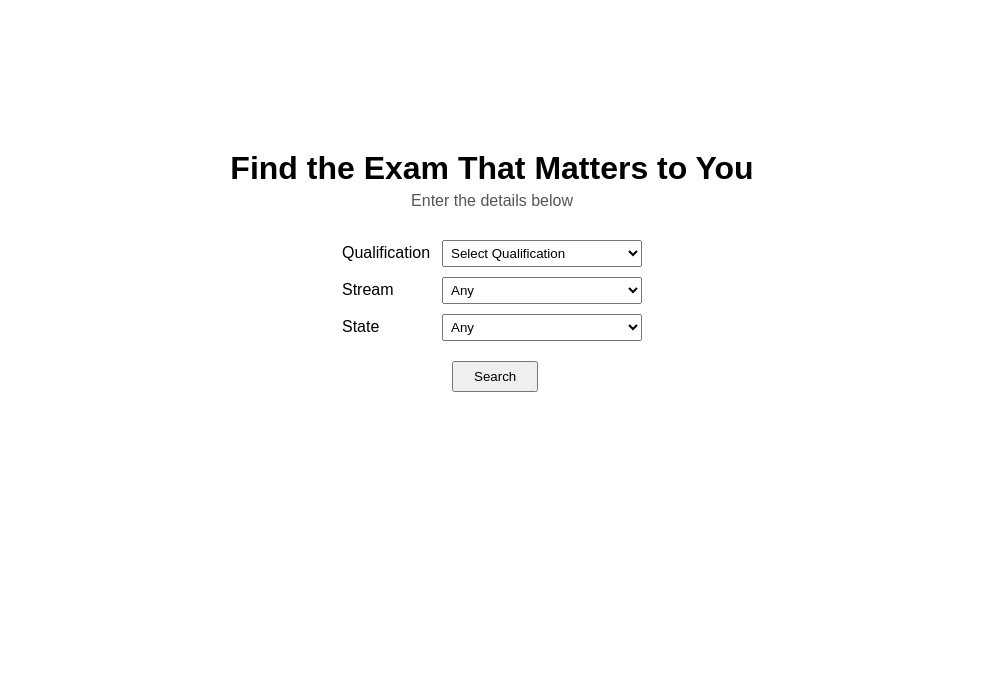
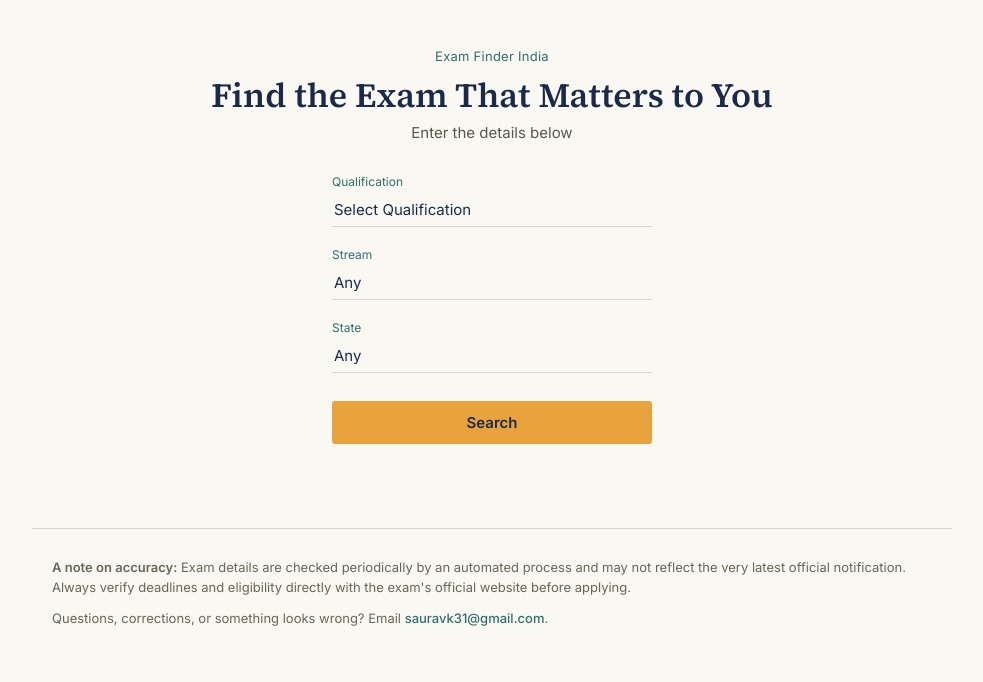
Before and after one commit to sauravk31-alt/ai-builder-portfolio, a plain HTML site: page index.html in a window 1280 px wide. Shown: the whole page, without its empty margins (148-1131 px from the left). Drawn offline with nearby package versions, Linux system fonts and the light colour scheme.

Commit message:
latest version 4th Sept

```diff
--- a/index.html
+++ b/index.html
@@ -3,38 +3,195 @@
 <head>
     <title>Exam Finder India</title>
     <script src="https://cdnjs.cloudflare.com/ajax/libs/PapaParse/5.4.1/papaparse.min.js"></script>
+    <link rel="preconnect" href="https://fonts.googleapis.com">
+    <link href="https://fonts.googleapis.com/css2?family=Source+Serif+4:opsz,wght@8..60,400;8..60,600&family=Inter:wght@400;500;600&display=swap" rel="stylesheet">
     <style>
+        :root {
+            --ink: #1B2A4A;
+            --marigold: #E8A33D;
+            --teal: #2F6F6B;
+            --paper: #FAF8F3;
+            --line: #D9D3C4;
+            --row-tint: #F1ECE0;
+        }
+
+        * { box-sizing: border-box; }
+
         body {
-            font-family: Arial, sans-serif;
+            font-family: 'Inter', sans-serif;
             margin: 0;
-            padding: 0 20px;
+            background: var(--paper);
+            color: var(--ink);
         }
+
         .landing {
-            min-height: 55vh;
+            min-height: 58vh;
             display: flex;
             flex-direction: column;
             justify-content: center;
             align-items: center;
-            padding-top: 40px;
+            padding: 48px 20px 24px;
+            text-align: center;
         }
-        h1 { text-align: center; margin-bottom: 5px; }
-        .subtitle { text-align: center; margin-top: 0; margin-bottom: 30px; color: #555; }
-        .filters { width: 300px; }
-        .filters div { margin-bottom: 10px; display: flex; align-items: center; }
-        .filters label { width: 100px; text-align: left; }
-        .filters select { flex: 1; padding: 4px; }
-        .filters button { margin-top: 10px; margin-left: 110px; padding: 6px 20px; cursor: pointer; }
-        .results-section { max-width: 900px; margin: 0 auto 60px auto; }
-        table { width: 100%; border-collapse: collapse; margin-top: 20px; }
-        th, td { border: 1px solid #ccc; padding: 8px; text-align: left; }
-        th { background-color: #f0f0f0; }
-        .no-results { text-align: center; color: #777; margin-top: 20px; }
-        .status-msg { text-align: center; color: #999; }
+
+        .site-label {
+            font-size: 13px;
+            letter-spacing: 0.02em;
+            color: var(--teal);
+            margin-bottom: 10px;
+        }
+
+        h1 {
+            font-family: 'Source Serif 4', serif;
+            font-weight: 600;
+            font-size: 34px;
+            margin: 0 0 6px 0;
+            line-height: 1.25;
+        }
+
+        .subtitle {
+            font-size: 15px;
+            color: #5b5748;
+            margin: 0 0 32px 0;
+        }
+
+        .filters {
+            width: 320px;
+        }
+
+        .filters div {
+            margin-bottom: 20px;
+            text-align: left;
+        }
+
+        .filters label {
+            display: block;
+            font-size: 12px;
+            color: var(--teal);
+            margin-bottom: 4px;
+        }
+
+        .filters select {
+            width: 100%;
+            padding: 8px 2px;
+            font-family: 'Inter', sans-serif;
+            font-size: 15px;
+            color: var(--ink);
+            background: transparent;
+            border: none;
+            border-bottom: 1.5px solid var(--line);
+            appearance: none;
+            cursor: pointer;
+        }
+
+        .filters select:focus {
+            outline: none;
+            border-bottom-color: var(--marigold);
+        }
+
+        .filters button {
+            margin-top: 8px;
+            width: 100%;
+            padding: 12px 0;
+            background: var(--marigold);
+            color: var(--ink);
+            border: none;
+            font-family: 'Inter', sans-serif;
+            font-weight: 600;
+            font-size: 15px;
+            cursor: pointer;
+            border-radius: 3px;
+        }
+
+        .filters button:hover {
+            background: #dc9530;
+        }
+
+        .filters button:focus-visible,
+        .filters select:focus-visible {
+            outline: 2px solid var(--teal);
+            outline-offset: 2px;
+        }
+
+        .status-msg {
+            font-size: 13px;
+            color: #8a8574;
+            margin-top: 20px;
+        }
+
+        .results-section {
+            max-width: 920px;
+            margin: 0 auto 60px auto;
+            padding: 0 20px;
+        }
+
+        table {
+            width: 100%;
+            border-collapse: collapse;
+            font-size: 14px;
+        }
+
+        th {
+            background: var(--ink);
+            color: var(--paper);
+            font-family: 'Inter', sans-serif;
+            font-weight: 500;
+            text-align: left;
+            padding: 10px 12px;
+        }
+
+        td {
+            padding: 10px 12px;
+            border-bottom: 1px solid var(--line);
+            vertical-align: top;
+        }
+
+        tr:nth-child(even) td {
+            background: var(--row-tint);
+        }
+
+        .deadline-cell {
+            white-space: nowrap;
+        }
+
+        .verified-note {
+            display: block;
+            font-size: 11px;
+            color: #8a8574;
+            margin-top: 2px;
+        }
+
+        a {
+            color: var(--teal);
+            text-decoration: none;
+            font-weight: 500;
+        }
+        a:hover { text-decoration: underline; }
+
+        .no-results {
+            text-align: center;
+            color: #8a8574;
+            margin-top: 20px;
+        }
+
+        footer {
+            border-top: 1px solid var(--line);
+            padding: 28px 20px 40px;
+            max-width: 920px;
+            margin: 0 auto;
+            font-size: 13px;
+            color: #6b6656;
+            line-height: 1.6;
+        }
+
+        footer p { margin: 0 0 10px 0; }
+        footer a { color: var(--teal); }
     </style>
 </head>
 <body>
 
     <div class="landing">
+        <div class="site-label">Exam Finder India</div>
         <h1>Find the Exam That Matters to You</h1>
         <p class="subtitle">Enter the details below</p>
 
@@ -69,10 +226,25 @@
         <p class="no-results" id="noResultsMsg" style="display:none;">No active exams match these filters.</p>
     </div>
 
+    <footer>
+        <p><strong>A note on accuracy:</strong> Exam details are checked periodically by an automated process and may not reflect the very latest official notification. Always verify deadlines and eligibility directly with the exam's official website before applying.</p>
+        <p>Questions, corrections, or something looks wrong? Email <a href="mailto:sauravk31@gmail.com">sauravk31@gmail.com</a>.</p>
+    </footer>
+
     <script>
         let examData = [];
+        let qualificationToStreams = {};
+        let allStreams = new Set();
 
-        // Load and parse the real CSV
+        const QUALIFICATION_ORDER = [
+            "Class 8 Pass",
+            "Class 10 Pass",
+            "Class 12 Pass",
+            "Class 12 Pass (appearing)",
+            "Bachelor's Degree",
+            "Master's Degree"
+        ];
+
         Papa.parse("exams_cleaned.csv", {
             download: true,
             header: true,
@@ -84,17 +256,10 @@
             },
             error: function(err) {
                 document.getElementById("loadStatus").textContent =
-                    "Could not load exam data. If you're viewing this file directly (file://), " +
-                    "run a local server instead - see note below the code.";
+                    "Could not load exam data. If you're viewing this file directly (file://), run a local server instead.";
                 console.error(err);
             }
         });
-
-        // Maps each qualification level to the set of streams that actually
-        // co-occur with it in the real data - derived, not hardcoded, so it
-        // stays correct automatically as the dataset grows.
-        let qualificationToStreams = {};
-        let allStreams = new Set();
 
         function populateDropdowns() {
             const qualifications = new Set();
@@ -108,9 +273,7 @@
 
                 if (stream && stream !== "Any") {
                     allStreams.add(stream);
-                    if (!qualificationToStreams[qual]) {
-                        qualificationToStreams[qual] = new Set();
-                    }
+                    if (!qualificationToStreams[qual]) qualificationToStreams[qual] = new Set();
                     qualificationToStreams[qual].add(stream);
                 }
 
@@ -127,23 +290,12 @@
             fillSelect("state", states);
         }
 
-        // Qualifications don't sort meaningfully alphabetically (e.g. "Bachelor's"
-        // would come before "Class 10 Pass") - this defines the real progression.
-        const QUALIFICATION_ORDER = [
-            "Class 8 Pass",
-            "Class 10 Pass",
-            "Class 12 Pass",
-            "Class 12 Pass (appearing)",
-            "Bachelor's Degree",
-            "Master's Degree"
-        ];
-
         function sortByCustomOrder(values, orderList) {
             return [...values].sort((a, b) => {
                 const ai = orderList.indexOf(a);
                 const bi = orderList.indexOf(b);
-                if (ai === -1 && bi === -1) return a.localeCompare(b); // unknown values: alphabetical fallback
-                if (ai === -1) return 1;  // unknown values sort to the end
+                if (ai === -1 && bi === -1) return a.localeCompare(b);
+                if (ai === -1) return 1;
                 if (bi === -1) return -1;
                 return ai - bi;
             });
@@ -161,39 +313,28 @@
             });
         }
 
-        // Called whenever Qualification changes - narrows Stream to only
-        // options that are actually valid for that qualification level.
         function updateStreamOptions() {
             const selectedQual = document.getElementById("qualification").value;
-            const validStreams = selectedQual
-                ? (qualificationToStreams[selectedQual] || new Set())
-                : allStreams;
+            const validStreams = selectedQual ? (qualificationToStreams[selectedQual] || new Set()) : allStreams;
             fillSelect("stream", validStreams);
         }
 
-        // Core matching logic - mirrors Week 3/4 decisions exactly
         function matchesFilters(row, qualification, stream, state) {
-            // Only ever show Active exams (Week 4, Day 3 decision)
             if ((row.status || "Active").trim() !== "Active") return false;
-
             if (qualification && row.min_qualification?.trim() !== qualification) return false;
-
             if (stream) {
                 const streamReq = (row.stream_requirement || "").trim();
                 if (streamReq !== "Any" && streamReq !== stream) return false;
             }
-
             if (state) {
                 const eligible = (row.eligible_states || "").split(",").map(s => s.trim());
                 const isAllIndia = eligible.includes("All India");
                 const isDirectMatch = eligible.includes(state);
                 if (!isAllIndia && !isDirectMatch) return false;
             }
-
             return true;
         }
 
-        // Builds the "Eligibility / State" display - shows both fields when relevant (Week 4 decision)
         function formatEligibility(row) {
             const eligible = row.eligible_states || "";
             const domicile = (row.domicile_reservation_state || "").trim();
@@ -203,6 +344,14 @@
             return eligible;
         }
 
+        function formatDeadline(row) {
+            const deadline = (row.application_deadline || "").trim();
+            const verified = (row.last_verified_date || "").trim();
+            const deadlineText = deadline || "Not available - pending verification";
+            const verifiedNote = verified ? `<span class="verified-note">Checked ${verified}</span>` : "";
+            return `${deadlineText}${verifiedNote}`;
+        }
+
         function runSearch() {
             const qualification = document.getElementById("qualification").value;
             const stream = document.getElementById("stream").value;
@@ -210,21 +359,18 @@
 
             const matches = examData.filter(row => matchesFilters(row, qualification, stream, state));
 
-            // When searching by state, show state-specific exams before national ones -
-            // a state-level result is usually more directly relevant to that search.
             if (state) {
                 matches.sort((a, b) => {
                     const aIsAllIndia = (a.eligible_states || "").includes("All India");
                     const bIsAllIndia = (b.eligible_states || "").includes("All India");
                     if (aIsAllIndia === bIsAllIndia) return 0;
-                    return aIsAllIndia ? 1 : -1; // state-specific (false) sorts before All India (true)
+                    return aIsAllIndia ? 1 : -1;
                 });
             }
 
             const table = document.getElementById("resultsTable");
             const noResultsMsg = document.getElementById("noResultsMsg");
 
-            // Clear old rows (keep header row)
             table.querySelectorAll("tr:not(:first-child)").forEach(tr => tr.remove());
 
             if (matches.length === 0) {
@@ -242,7 +388,7 @@
                     <td>${row.exam_name || ""}</td>
                     <td>${row.category || ""}</td>
                     <td>${formatEligibility(row)}</td>
-                    <td>${row.application_deadline || "Not available - pending verification"}</td>
+                    <td class="deadline-cell">${formatDeadline(row)}</td>
                     <td><a href="${row.source_url || "#"}" target="_blank">Link</a></td>
                 `;
                 table.appendChild(tr);
```
